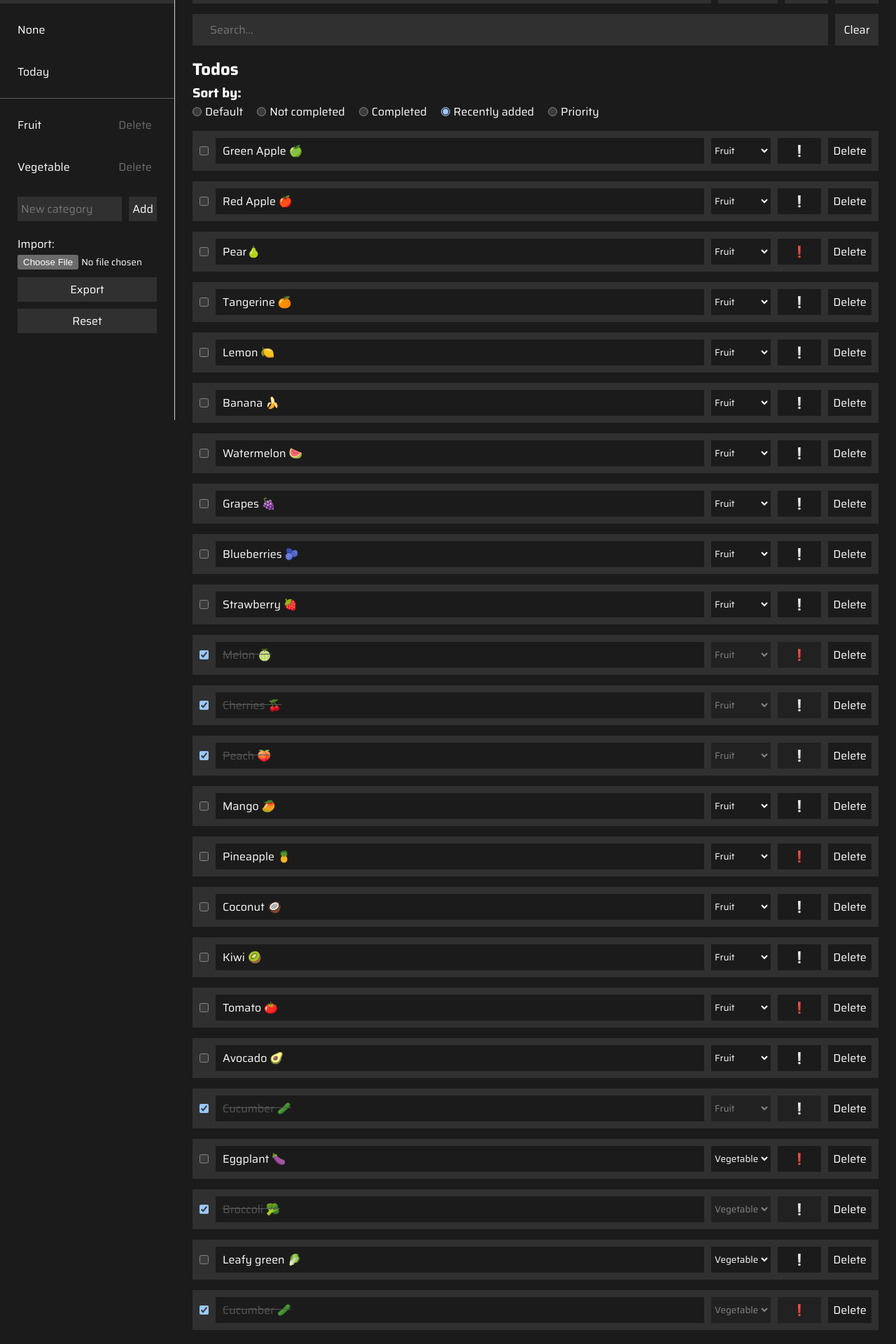
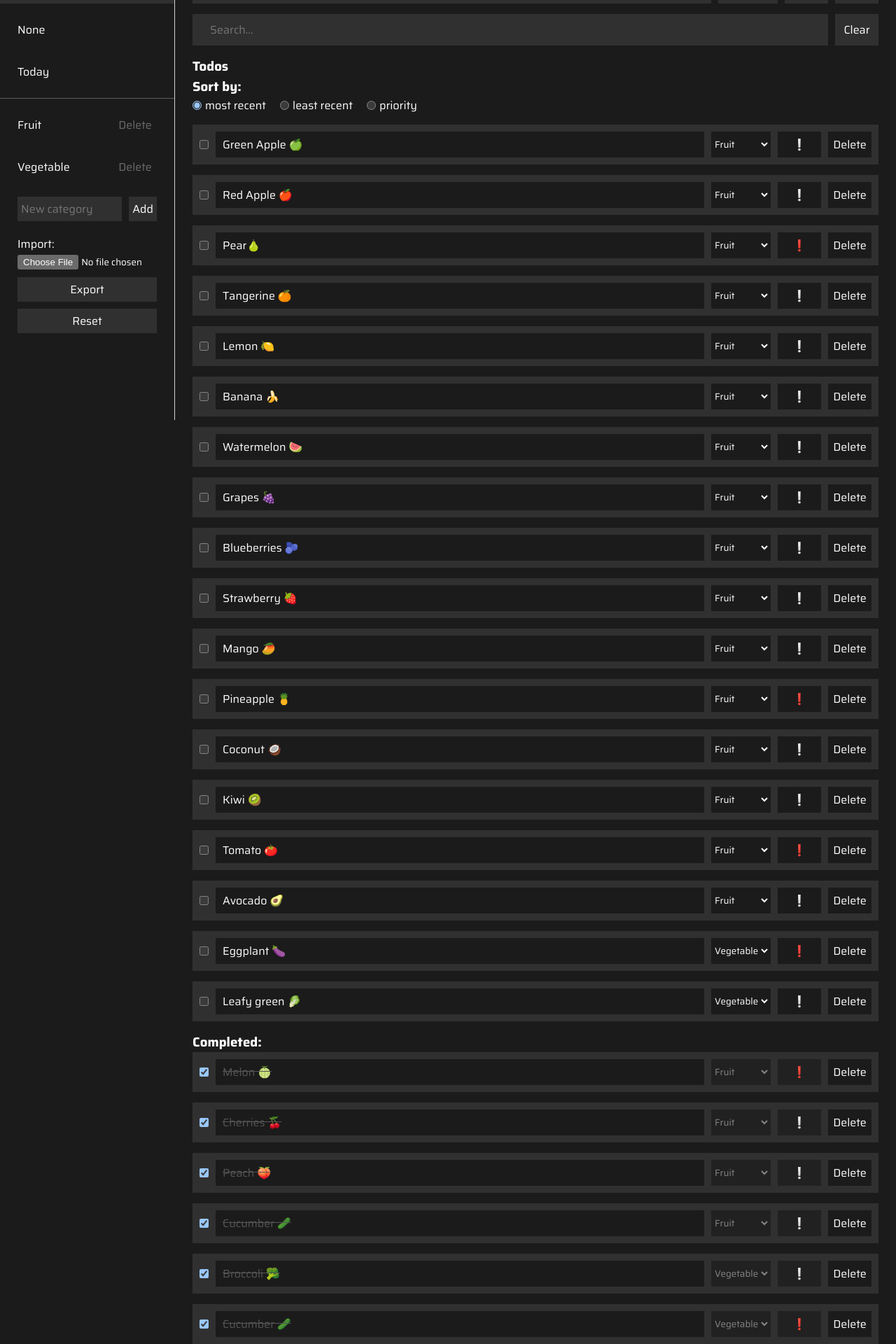
Before and after one commit to tquintal/to-do-app, a React (Create React App) app: page / in a window 1280 px wide. Shown: the part 200-2120 px from the top of the page at 70% size. Built offline with nearby package versions, Linux system fonts and the light colour scheme.

Commit message:
sort logic and todo grouping improved

```diff
--- a/src/components/NewToDo/NewToDo.js
+++ b/src/components/NewToDo/NewToDo.js
@@ -30,7 +30,6 @@ function NewToDo() {
             alert(`Can't be empty! ⚠️`);
 
         setTodo('');
-        setCategory('None');
         setHighPriority(false);
     };
 
@@ -43,6 +42,7 @@ function NewToDo() {
                 value={todo}
                 onChange={onWriteTodoHandler}
                 className={classes['new-to-do']}
+                autoFocus={true}
             />
             <select title='category' className={classes['select']} onChange={onCategoryChangeHandler} value={category}>
                 <optgroup label='Category' />
--- a/src/components/ToDoList/ToDoList.js
+++ b/src/components/ToDoList/ToDoList.js
@@ -5,7 +5,7 @@ import Button from '../../UI/Button';
 
 function ToDoList() {
     const context = useContext(StorageContext);
-    const [sortBy, setSortBy] = useState('date');
+    const [sortBy, setSortBy] = useState('most-recent');
 
     const setSortByHandler = event => {
         setSortBy(event.target.id);
@@ -37,28 +37,20 @@ function ToDoList() {
     };
 
     return <div className={classes['to-do-list-container']}>
-        <h2>Todos</h2>
+        <h3 className={classes['title']}>Todos</h3>
         <h3>Sort by:</h3>
         <div className={classes['sort-container']}>
             <div className={classes['sort-item']}>
-                <input type='radio' name='radio-button' id='default' onChange={setSortByHandler} />
-                <label htmlFor='default'>Default</label>
+                <input type='radio' name='radio-button' defaultChecked={true} id='most-recent' onChange={setSortByHandler} />
+                <label htmlFor='most-recent'>most recent</label>
             </div>
             <div className={classes['sort-item']}>
-                <input type='radio' name='radio-button' id='not-completed' onChange={setSortByHandler} />
-                <label htmlFor='not-completed'>Not completed</label>
-            </div>
-            <div className={classes['sort-item']}>
-                <input type='radio' name='radio-button' id='completed' onChange={setSortByHandler} />
-                <label htmlFor='completed'>Completed</label>
-            </div>
-            <div className={classes['sort-item']}>
-                <input type='radio' name='radio-button' defaultChecked={true} id='date' onChange={setSortByHandler} />
-                <label htmlFor='date'>Recently added</label>
+                <input type='radio' name='radio-button' id='least-recent' onChange={setSortByHandler} />
+                <label htmlFor='least-recent'>least recent</label>
             </div>
             <div className={classes['sort-item']}>
                 <input type='radio' name='radio-button' id='priority' onChange={setSortByHandler} />
-                <label htmlFor='priority'>Priority</label>
+                <label htmlFor='priority'>priority</label>
             </div>
         </div>
         <ul className={classes['ul-container']}>
@@ -94,6 +86,40 @@ function ToDoList() {
                 </li>
             )}
         </ul>
+        <h3 className={classes['title']}>Completed:</h3>
+        <ul className={classes['ul-container']}>
+            {context.toDos.map(todo => todo.completed === true &&
+                <li key={todo.id}>
+                    <input
+                        type='checkbox'
+                        checked={todo.completed}
+                        todoid={todo.id}
+                        onChange={onCompleteHandler}
+                        className={classes['complete-input']}
+                    />
+                    <input
+                        type='text'
+                        className={`${classes['to-do']} ${todo.completed && classes['completed']}`}
+                        defaultValue={todo.content}
+                        todoid={todo.id}
+                        onChange={onEditHandler}
+                        disabled={todo.completed}
+                    />
+                    <select className={classes['select']} disabled={todo.completed} defaultValue={todo.category} todoid={todo.id} onChange={onCategoryEditHandler}>
+                        {context.categories.map(category => <option key={category}>{category}</option>)}
+                    </select>
+                    <Button
+                        todoid={todo.id}
+                        onClick={onPriorityChangeHandler}
+                        className={`${classes['list-button']} ${todo.completed && classes['list-button-disabled']}`}
+                        disabled={todo.completed}
+                    >
+                        {todo.highPriority ? '❗' : '❕'}
+                    </Button>
+                    <Button title='delete-button' todoid={todo.id} onClick={onDeleteHandler} className={classes['list-button']}>Delete</Button>
+                </li>
+            )}
+        </ul>
     </div>;
 };
 
--- a/src/components/ToDoList/ToDoList.module.css
+++ b/src/components/ToDoList/ToDoList.module.css
@@ -4,6 +4,12 @@
   padding-right: 25px;
   padding-left: 25px;
 }
+
+/* .title {
+  background: #303030;
+  padding: 10px;
+  margin-bottom: 15px;
+} */
 
 .sort-container {
   display: flex;
--- a/src/context/storage-context.js
+++ b/src/context/storage-context.js
@@ -186,29 +186,15 @@ export const StorageContextProvider = props => {
     };
 
     const listToDosHandler = sortBy => {
-        if (sortBy === 'default')
-            return listToDosBy(searchToDos(toDos));
+        if (sortBy === 'least-recent')
+            return listToDosBy(searchToDos(toDos.filter(todo => !todo.completed)));
 
-        if (sortBy === 'not-completed') {
-            const sortByNotCompleted = [
-                ...toDos.filter(todo => !todo.completed),
-                ...toDos.filter(todo => todo.completed)
-            ]; return listToDosBy(searchToDos(sortByNotCompleted));
-        };
-
-        if (sortBy === 'completed') {
-            const sortByCompleted = [
-                ...toDos.filter(todo => todo.completed),
-                ...toDos.filter(todo => !todo.completed)
-            ]; return listToDosBy(searchToDos(sortByCompleted));
-        }
-
-        if (sortBy === 'date') {
+        if (sortBy === 'most-recent') {
             const sortedByDate = toDos.map(toDo => {
                 return { ...toDo, created: new Date(toDo.created) } // Translate string to date
             }).sort((a, b) => b.created - a.created);
 
-            return listToDosBy(searchToDos(sortedByDate));
+            return listToDosBy(searchToDos(sortedByDate.filter(todo => !todo.completed)));
         };
 
         if (sortBy === 'priority') {
```
